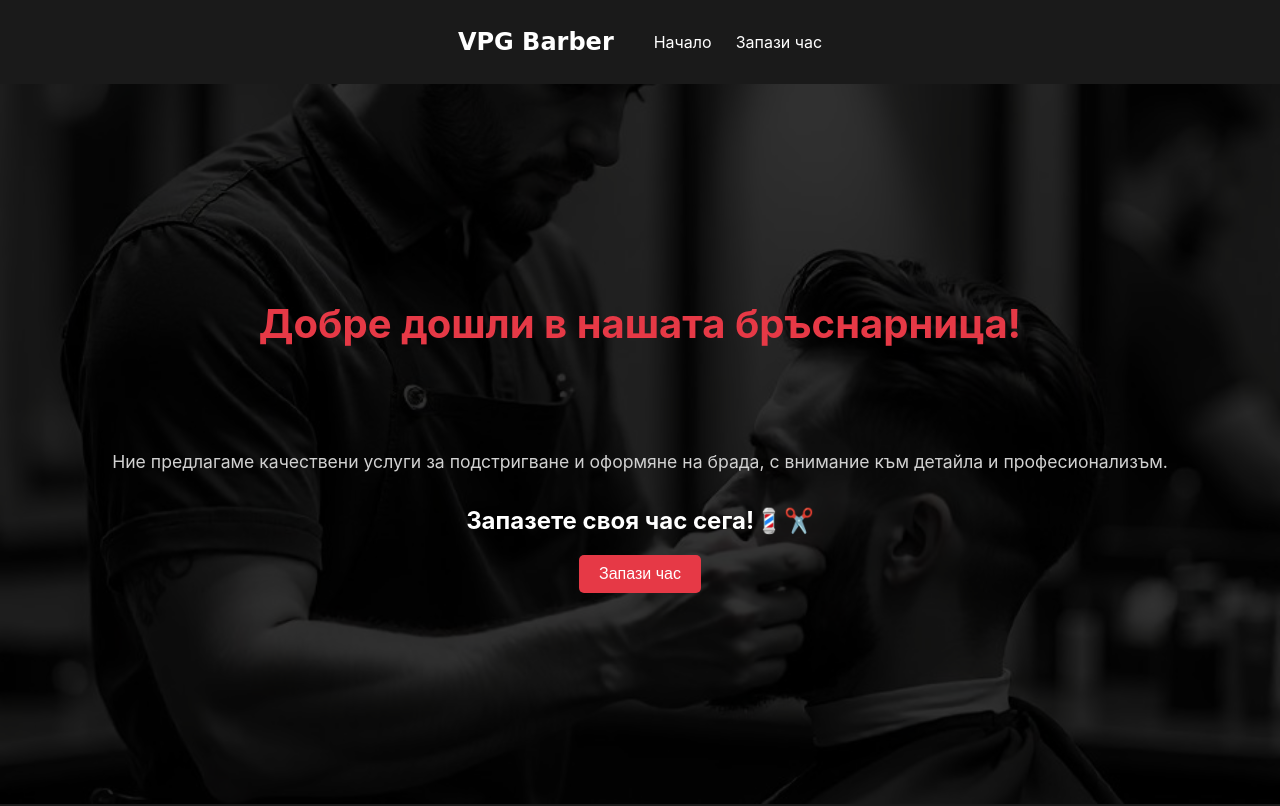
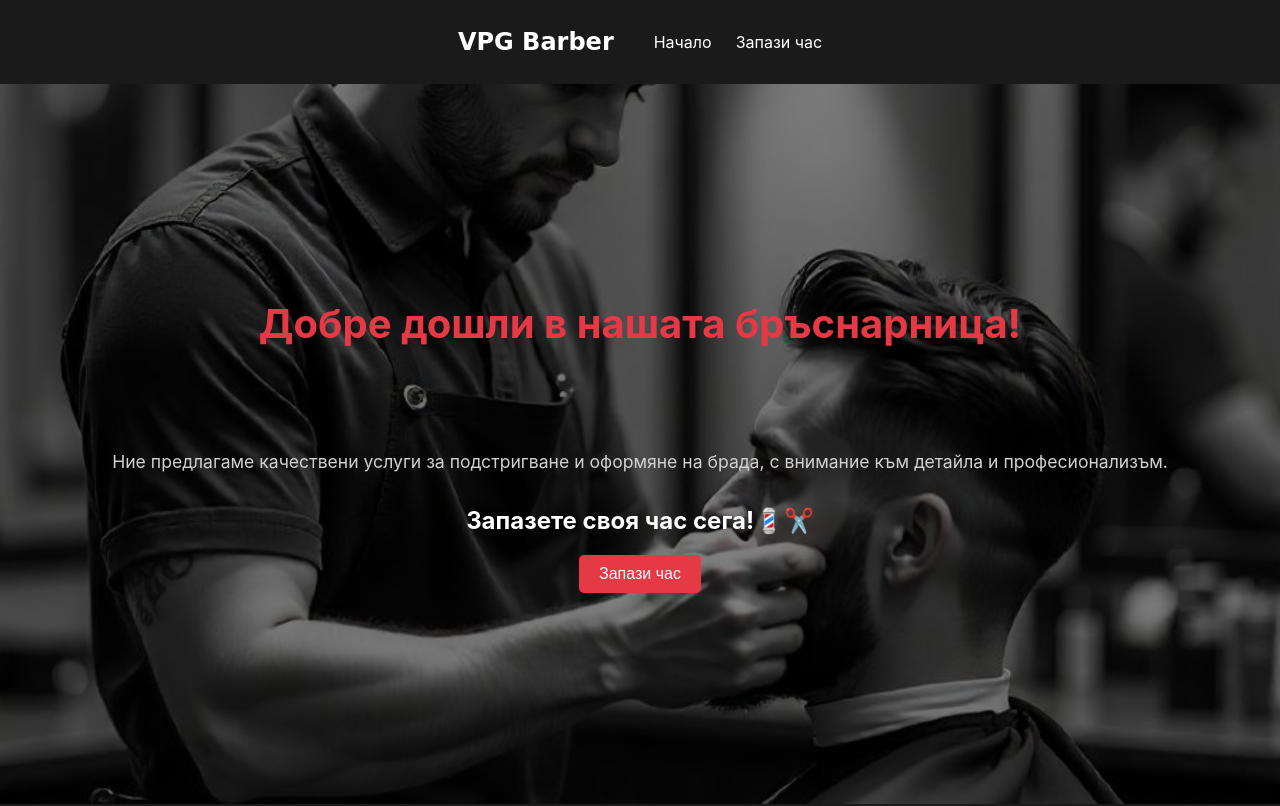
Before and after one commit to Dimitar32/vpg-barbershop, a React (Create React App) app: page / in a window 1280 px wide. Shown: the top 806 px of the page. Built offline with nearby package versions, Linux system fonts and the light colour scheme.

Commit message:
fix bachground pick

```diff
--- a/src/pages/Home/Home.css
+++ b/src/pages/Home/Home.css
@@ -154,7 +154,7 @@
   left: 0;
   width: 100%;
   height: 100%;
-  background-color: rgba(0, 0, 0, 0.8); /* 50% black overlay */
+  background-color: rgba(0, 0, 0, 0.5); /* 50% black overlay */
   z-index: 1;
 }
 
```
